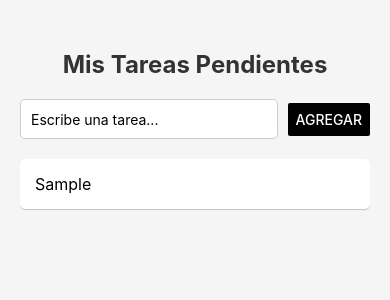
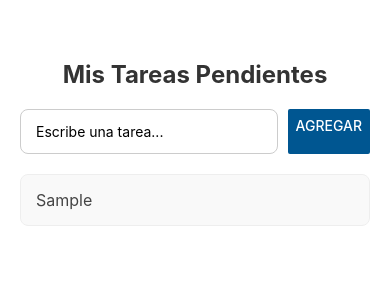
Before and after one commit to jpablo205baug-ship-it/ApliccionesMoviles, a React Native app: screen / in a window 390 px wide. Both pictures are taken after typing "Sample" into the empty fields and a click on the button "AGREGAR". Shown: the top 300 px of the page. Built offline with nearby package versions, Linux system fonts and the light colour scheme.

Commit message:
Plantilla base de Expo para el semestre

```diff
--- a/App.js
+++ b/App.js
@@ -1,115 +1,146 @@
-// Practica 2
-import React, { useState } from 'react';
+// Sirve para crear la "memoria" de la aplicación.
+// Permite que la pantalla se actualice automáticamente cuando los datos cambian.
+import { useState } from 'react';
+
+// Importamos los componentes preconstruidos de React Native
 import {
-  StyleSheet,
-  Text,
-  View,
-  TextInput,
-  Button,
-  FlatList,
-  TouchableOpacity
+  StyleSheet,       // Para crear los estilos (es el motor de CSS de React Native).
+  Text,             // Para mostrar cualquier texto en pantalla.
+  View,             // El contenedor principal .
+  TextInput,        // La caja donde el usuario escribe (equivalente a <input type="text">).
+  Button,           // Un botón nativo.
+  FlatList,         // Una lista inteligente que solo renderiza los elementos que caben en pantalla.
+  TouchableOpacity  // Un contenedor que hace que su contenido reaccione al toque oscureciéndose.
 } from 'react-native';
 
+// FUNCIÓN PRINCIPAL El componente que representa la pantalla entera
 export default function App() {
-  // Zona de estados
+
+  // ZONA DE ESTADOS (La memoria a corto plazo la nuestra app)
+
+  // 'tarea' guarda lo que el usuario está escribiendo en el momento.
+  // 'setTarea' es la función que usamos para modificar ese texto.
+  // Inicia como un texto completamente vacío: ''.
   const [tarea, setTarea] = useState('');
+
+  // Estado para la lista completa:
+  // 'listaTareas' guarda todo el historial de tareas creadas.
+  // 'setListaTareas' es la función para actualizar esa lista general.
+  // Inicia como un arreglo vacío: [].
   const [listaTareas, setListaTareas] = useState([]);
 
-  // Zona de lógica
+  // ZONA DE LÓGICA - las acciones del usuario
+
+  // Función cuando el usuario presiona el botón "Agregar"
   const agregarTarea = () => {
+    // .trim() quita los espacios en blanco al inicio y al final.
+    // Si después de quitar espacios el texto está vacío, usamos 'return' para detener la función
+    // y evitar que se agreguen "tareas invisibles" a la lista.
     if (tarea.trim() === '') return;
 
+    // Actualizamos la lista de tareas poniendo el nuevo dato:
+    // Usamos el operador de propagación (...) para copiar todas las tareas viejas que ya existían.
+    // Agregamos un nuevo objeto al final con dos propiedades fundamentales:
+    //  -id: Usamos Date.now().toString() para generar un identificador único basado
+    //  en los milisegundos de la hora exacta.
+    //  -texto: El contenido que el usuario escribió (que está guardado en la variable 'tarea').
     setListaTareas([...listaTareas, { id: Date.now().toString(), texto: tarea }]);
-    setTarea(''); // Limpia el input
+
+    // Una vez guardada la tarea en la lista, limpiamos la caja de texto
+    // devolviendo el estado 'tarea' a un string vacío.
+    setTarea('');
   };
 
-  // Función extra: eliminar tarea al tocarla
-  const eliminarTarea = (id) => {
-    setListaTareas(listaTareas.filter((item) => item.id !== id));
-  };
-
-  // Zona de renderizado
+  // ZONA DE RENDERIZADO lo que el usuario ve en la pantalla de su teléfono
   return (
+    // 'View' es el contenedor padre que envuelve a toda la aplicación
     <View style={styles.contenedor}>
 
+      {/* Título principal de la aplicación */}
       <Text style={styles.titulo}>Mis Tareas Pendientes</Text>
 
-      <View style={styles.formulario}>
+      {/* Contenedor agrupar la caja de texto y el botón en la misma línea */}
+      <View style={styles.zonaInput}>
+
+        {/* Caja de texto interactiva */}
         <TextInput
           style={styles.input}
-          placeholder="Escribe una tarea..."
-          value={tarea} // Enlaza el valor del input al estado
+          placeholder="Escribe una tarea..." // Texto fantasma de ayuda cuando está vacío
+          value={tarea} // Conectamos el valor visible de la caja a nuestra variable de memoria 'tarea'
+
+          // Cada vez que el usuario teclea una letra,
+          // actualizamos el estado 'tarea' inmediatamente.
           onChangeText={setTarea}
         />
 
+        {/* Botón que dispara la lógica de guardado */}
         <Button
           title="Agregar"
-          onPress={agregarTarea}
-          color="#000000"
+          onPress={agregarTarea} // Evento de toque
+          color="#005691"
         />
       </View>
 
+      {/* Lista inteligente y optimizada para móviles */}
       <FlatList
+        // 'data' responde a la pregunta: ¿De dónde saco la información?
         data={listaTareas}
+
+        // 'keyExtractor' responde a: ¿Cómo identifico cada elemento de forma única para no confundirme?
         keyExtractor={(item) => item.id}
+
+        // 'renderItem' responde a: ¿Cómo quieres que dibuje visualmente cada elemento de la lista?
         renderItem={({ item }) => (
-          <TouchableOpacity
-            style={styles.tareaItem}
-            onPress={() => eliminarTarea(item.id)}
-          >
+          // Usamos TouchableOpacity para que los alumnos vean cómo reacciona al toque
+          <TouchableOpacity style={styles.cajaTarea}>
+            {/* Extraemos e imprimimos la propiedad 'texto' del objeto actual */}
             <Text style={styles.textoTarea}>{item.texto}</Text>
           </TouchableOpacity>
         )}
       />
-
     </View>
   );
 }
 
-// Zona de estilos
+// ZONA DE ESTILOS (El diseño visual estructurado)
 const styles = StyleSheet.create({
   contenedor: {
-    flex: 1,
-    backgroundColor: '#F5F5F5',
-    paddingTop: 50,
-    paddingHorizontal: 20,
+    flex: 1, // Toma todo el alto disponible de la pantalla del celular
+    backgroundColor: '#ffffff', // Fondo totalmente blanco
+    paddingTop: 60, // Da un margen superior grande para que la app no se encime con el reloj o la cámara del celular
+    paddingHorizontal: 20, // Márgenes a los lados para que nada pegue con los bordes de la pantalla
   },
   titulo: {
-    fontSize: 24,
-    fontWeight: 'bold',
-    marginBottom: 20,
-    textAlign: 'center',
-    color: '#333',
+    fontSize: 24, // Tamaño de letra para el encabezado
+    fontWeight: 'bold', // Tipografía en negrita
+    marginBottom: 20, // Separación inferior para que no se pegue con la caja de texto
+    textAlign: 'center', // Centrado perfecto
+    color: '#333', // Un gris muy oscuro (más elegante que el negro puro)
   },
-  formulario: {
-    flexDirection: 'row',
-    justifyContent: 'space-between',
-    alignItems: 'center',
-    marginBottom: 20,
+  zonaInput: {
+    flexDirection: 'row', // Regla de Flexbox vital: Coloca el Input y el Botón uno al lado del otro (horizontal)
+    justifyContent: 'space-between', // Separa los elementos empujándolos a los extremos
+    marginBottom: 20, // Separación inferior con el inicio de la lista
   },
   input: {
-    flex: 1,
-    height: 40,
-    borderColor: '#ccc',
-    borderWidth: 1,
-    marginRight: 10,
-    paddingHorizontal: 10,
-    borderRadius: 5,
-    backgroundColor: '#FFF',
+    flex: 1, // Le dice a la caja de texto: "Toma todo el espacio sobrante que el botón no esté usando"
+    borderWidth: 1, // Dibuja una línea de borde
+    borderColor: '#cccccc', // Color gris claro para el borde
+    borderRadius: 8, // Esquinas redondeadas suaves
+    paddingHorizontal: 15, // Espacio interno para que el texto que escriben no pegue con el borde
+    marginRight: 10, // Separación a la derecha para no chocar físicamente con el botón "Agregar"
+    height: 45, // Altura cómoda para que el dedo del usuario pueda tocarla sin problema
   },
-  tareaItem: {
-    backgroundColor: '#FFF',
-    padding: 15,
-    borderRadius: 5,
-    marginBottom: 10,
-    shadowColor: '#000',
-    shadowOffset: { width: 0, height: 1 },
-    shadowOpacity: 0.2,
-    shadowRadius: 1,
-    elevation: 2, // Sombra para Android
+  cajaTarea: {
+    backgroundColor: '#f9f9f9', // Fondo ligeramente gris para separar visualmente cada tarea del fondo blanco
+    padding: 15, // Espacio interno para que el texto de la tarea respire
+    borderRadius: 8, // Esquinas redondeadas
+    marginBottom: 10, // Espacio entre una tarea y la que sigue abajo
+    borderWidth: 1, // Borde perimetral
+    borderColor: '#eeeeee', // Gris ultra claro para un diseño limpio
   },
   textoTarea: {
-    fontSize: 16,
-    color: '#000',
-  },
+    fontSize: 16, // Tamaño de lectura estándar en móviles
+    color: '#444', // Gris oscuro para buen contraste y legibilidad
+  }
 });
```
